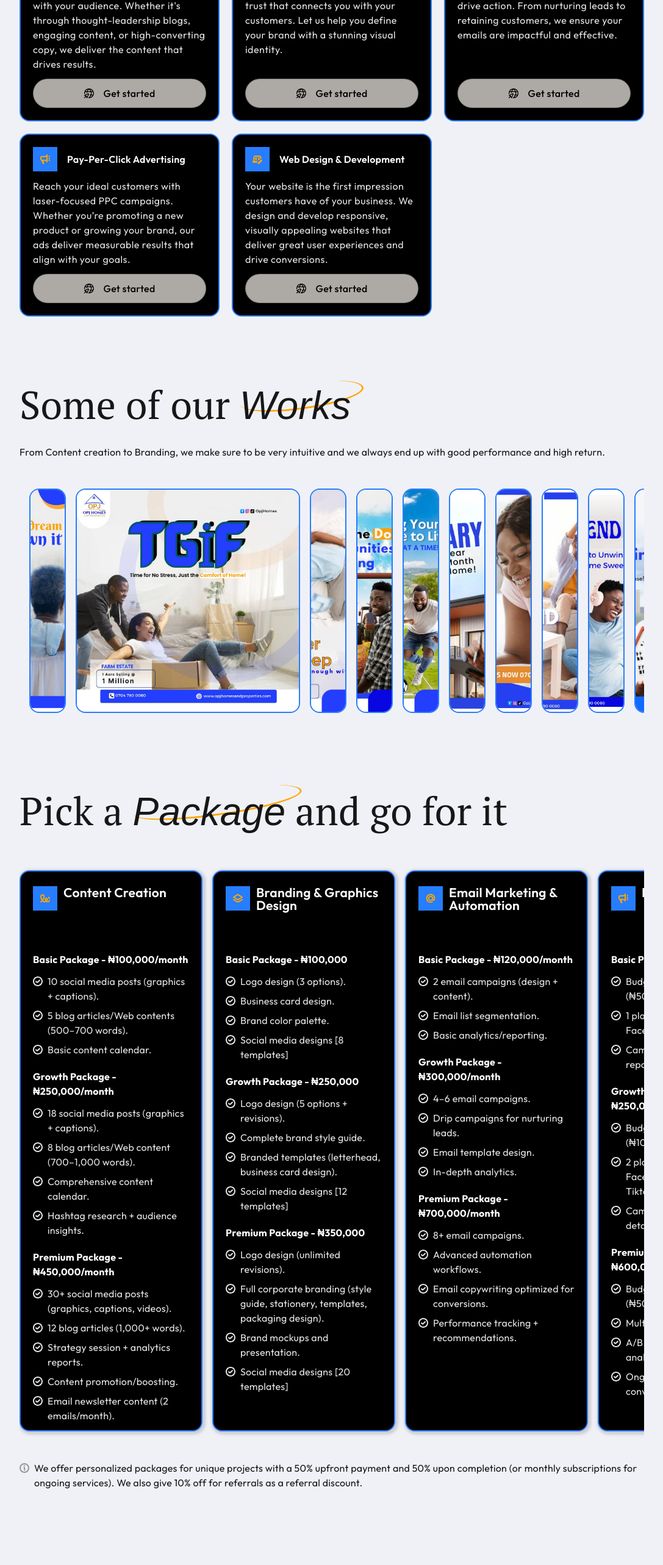
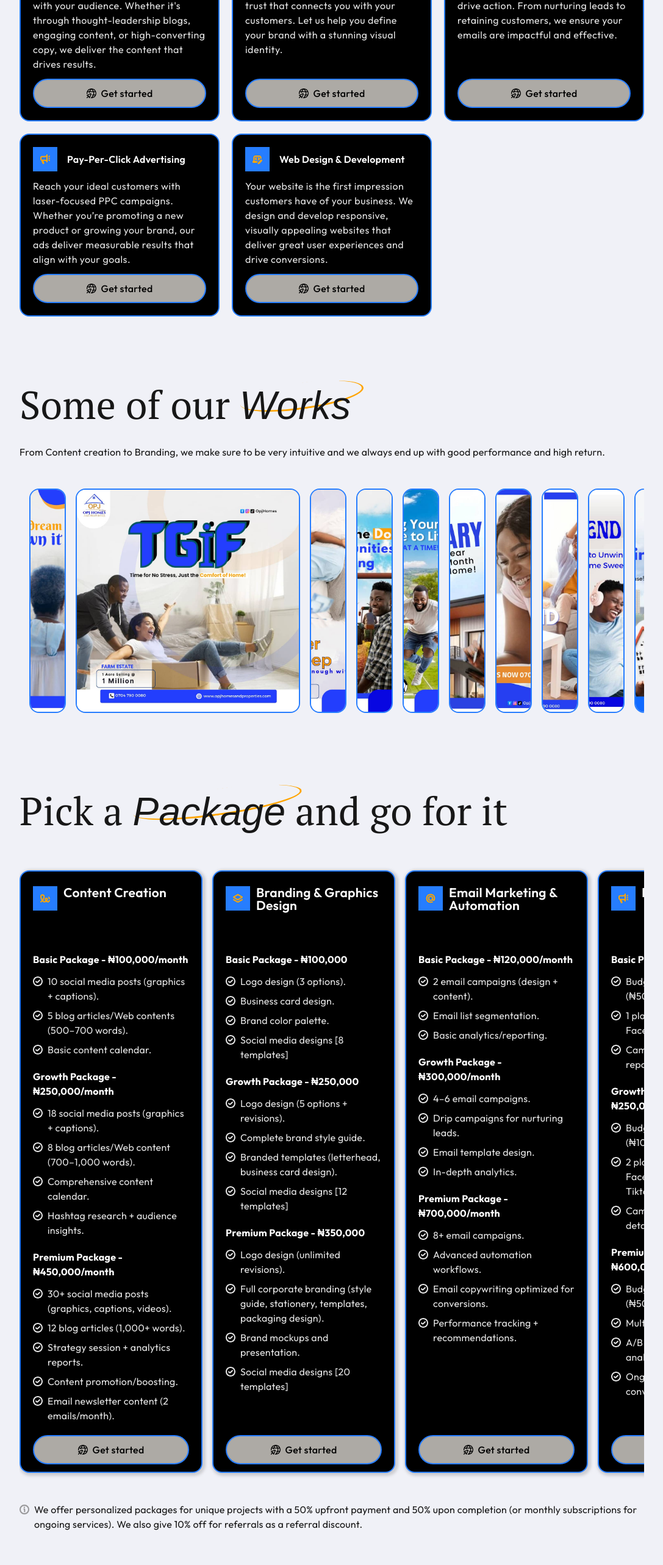
Before and after one commit to aadinoyis/marvix, a Next.js app: page / in a window 1280 px wide. Shown: the part 2420-4986 px from the top of the page at 61% size, without its empty margins (96-1183 px from the left). Built offline with nearby package versions, Linux system fonts and the light colour scheme; a web font is replaced by a local one.

Commit message:
whatsapp line settup

```diff
--- a/app/component/header.tsx
+++ b/app/component/header.tsx
@@ -35,7 +35,7 @@ export default function Header() {
               <li><a href="#contact">Contact</a></li>
               <li>
                 <a
-                  href="https://wa.me/23491014150476"
+                  href="https://wa.me/2349014150476"
                   target="_blank"
                   rel="noopener noreferrer"
                   className={styles.secondary}
--- a/app/component/pricing.tsx
+++ b/app/component/pricing.tsx
@@ -17,12 +17,13 @@ type ServiceCategory = {
 };
 
 type Props = {
+  cta: string;
   icon: string;
   service: ServiceCategory;
   id: string;
 }
 
-export default function Pricing({ icon, service, id }: Props) {
+export default function Pricing({ cta, icon, service, id }: Props) {
   return (
     <div className={styles.package} id="pricing">
       <div className={styles.package_title}>
@@ -60,10 +61,24 @@ export default function Pricing({ icon, service, id }: Props) {
                   </li>
                 ))}
               </ul>
+
             </div>
           ))
         }
       </div>
+      <a
+                  href={cta}
+                  className={styles.secondary}
+                >
+                  <Image
+                    aria-hidden
+                    src="/globe-pointer.svg"
+                    alt="Globe icon"
+                    width={16}
+                    height={16}
+                  />
+                  Get started
+                </a>
     </div>
   );
 }
--- a/app/page.module.css
+++ b/app/page.module.css
@@ -341,24 +341,6 @@
   opacity: .9;
 }
 
-.services .service_tab a {
-  appearance: none;
-  border-radius: 1000px;
-  height: 48px;
-  padding: 0 20px;
-  border: 1px solid transparent;
-  cursor: pointer;
-  display: flex;
-  gap: 16px;
-  align-items: center;
-  justify-content: center;
-  font-size: 16px;
-  line-height: 20px;
-  font-weight: 500;
-  border-color: var(--gray-alpha-200);
-  min-width: 180px;
-  margin-top: auto;
-}
 
 .works {
   width: 100%;
--- a/app/page.tsx
+++ b/app/page.tsx
@@ -68,31 +68,31 @@ const solutions = [
   {
     title: "Content Creation & Strategy",
     content: "At Marvix Digital Agency, we craft compelling content that resonates with your audience. Whether it's through thought-leadership blogs, engaging content, or high-converting copy, we deliver the content that drives results.",
-    cta: "https://wa.me/23491014150476",
+    cta: "https://wa.me/2349014150476?text=Hi Marvix, I am interested in Content Creation and Strategy",
     img: "/signature.svg",
   },
   {
     title: "Branding & Graphic Design",
     content: "Your brand identity is more than just a logo. It’s the voice, personality, and trust that connects you with your customers. Let us help you define your brand with a stunning visual identity.",
-    cta: "https://wa.me/23491014150476",
+    cta: "https://wa.me/2349014150476?text=Hi Marvix, I am interested in Branding and Graphic Design",
     img: "/layers.svg",
   },
   {
     title: "Email Marketing & Automation",
     content: "Engage your audience with personalized email campaigns that drive action. From nurturing leads to retaining customers, we ensure your emails are impactful and effective.",
-    cta: "https://wa.me/23491014150476",
+    cta: "https://wa.me/2349014150476?text=Hi Marvix, I am interested in Email Marketing and Automation",
     img: "/at.svg",
   },
   {
     title: "Pay-Per-Click Advertising",
     content: "Reach your ideal customers with laser-focused PPC campaigns. Whether you’re promoting a new product or growing your brand, our ads deliver measurable results that align with your goals.",
-    cta: "https://wa.me/23491014150476",
+    cta: "https://wa.me/2349014150476?text=Hi Marvix, I am interested in PPC Advertising and Campaigns",
     img: "/megaphone.svg"
   },
   {
     title: "Web Design & Development",
     content: "Your website is the first impression customers have of your business. We design and develop responsive, visually appealing websites that deliver great user experiences and drive conversions.",
-    cta: "https://wa.me/23491014150476",
+    cta: "https://wa.me/2349014150476?text=Hi Marvix, I am interested in Web Design and Development",
     img: "/code-editing.svg",
   },
 ]
@@ -115,7 +115,7 @@ export default function Home() {
 
           <div className={styles.ctas}>
             <a
-              href="https://wa.me/23491014150476"
+              href="https://wa.me/2349014150476"
               target="_blank"
               rel="noopener noreferrer"
               className={styles.secondary}
@@ -210,7 +210,7 @@ export default function Home() {
 
               <div className={styles.ctas}>
                 <a
-                  href="https://wa.me/23491014150476"
+                  href="https://wa.me/2349014150476"
                   target="_blank"
                   rel="noopener noreferrer"
                   className={styles.secondary}
@@ -324,12 +324,38 @@ export default function Home() {
           <h1>Pick a <em>Package</em> and go for it</h1>
           <br /><br />
           <div className={styles.all_packages}>
-            <Pricing icon="/signature.svg" service={services.contentCreation} id="content_creation"/>
-            <Pricing icon="/layers.svg" service={services.brandingGraphicsDesign} id="branding_graphics_design"/>
-            <Pricing icon="/at.svg" service={services.emailMarketingAutomation} id="email_marketing_automation"/>
-            <Pricing icon="/megaphone.svg" service={services.ppcAdvertising} id="ppc_advertising"/>
-            <Pricing icon="/code-editing.svg" service={services.webDesignDevelopment} id="web_design_development"/>
-            <Pricing icon="/percentage.svg" service={services.discountsBundles} id="discounts"/>
+            <Pricing
+              icon="/signature.svg"
+              cta="https://wa.me/2349014150476?text=Hi Marvix, I am interested in Content Creation and Strategy Service"
+              service={services.contentCreation}
+              id="content_creation"/>
+            <Pricing
+              icon="/layers.svg"
+              cta="https://wa.me/2349014150476?text=Hi Marvix, I am interested in Branding and Graphic Design Service"
+              service={services.brandingGraphicsDesign}
+              id="branding_graphics_design"/>
+            <Pricing
+              icon="/at.svg"
+              cta="https://wa.me/2349014150476?text=Hi Marvix, I am interested in Email Marketing and Automation Service"
+              service={services.emailMarketingAutomation}
+              id="email_marketing_automation"/>
+            <Pricing
+              icon="/megaphone.svg"
+              cta="https://wa.me/2349014150476?text=Hi Marvix, I am interested in PPC Advertising and Campaigns Service"
+              service={services.ppcAdvertising}
+              id="ppc_advertising"/>
+            <Pricing
+              icon="/code-editing.svg"
+              cta="https://wa.me/2349014150476?text=Hi Marvix, I am interested in Web Design and Development Service"
+              service={services.webDesignDevelopment}
+              id="web_design_development"
+            />
+            <Pricing
+              icon="/percentage.svg"
+              cta="https://wa.me/2349014150476?text=Hi Marvix, I am interested in Bundle Services"
+              service={services.discountsBundles}
+              id="discounts"
+            />
           </div>
         </div>
 
@@ -424,7 +450,7 @@ export default function Home() {
           <div className={styles.ctas}>
 
             <a
-              href="https://wa.me/23491014150476"
+              href="https://wa.me/2349014150476"
               target="_blank"
               rel="noopener noreferrer"
               className={styles.primary}
@@ -478,7 +504,7 @@ export default function Home() {
 
               <div className={styles.ctas}>
                 <a
-                  href="https://wa.me/23491014150476"
+                  href="https://wa.me/2349014150476"
                   target="_blank"
                   rel="noopener noreferrer"
                   className={styles.secondary}
@@ -591,7 +617,7 @@ export default function Home() {
 
             <div className={styles.ctas}>
               <a
-                href="https://wa.me/23491014150476"
+                href="https://wa.me/2349014150476"
                 target="_blank"
                 rel="noopener noreferrer"
                 className={styles.secondary}
@@ -663,7 +689,7 @@ export default function Home() {
               <br />
 
               <a
-                href="https://wa.me/23491014150476"
+                href="https://wa.me/2349014150476"
                 target="_blank"
                 rel="noopener noreferrer"
                 className={styles.secondary}
@@ -705,7 +731,7 @@ export default function Home() {
                 </li>
                 <li>
                   <a
-                    href="https://wa.me/23491014150476"
+                    href="https://wa.me/2349014150476"
                     target="_blank"
                     rel="noopener noreferrer"
                   >
```
